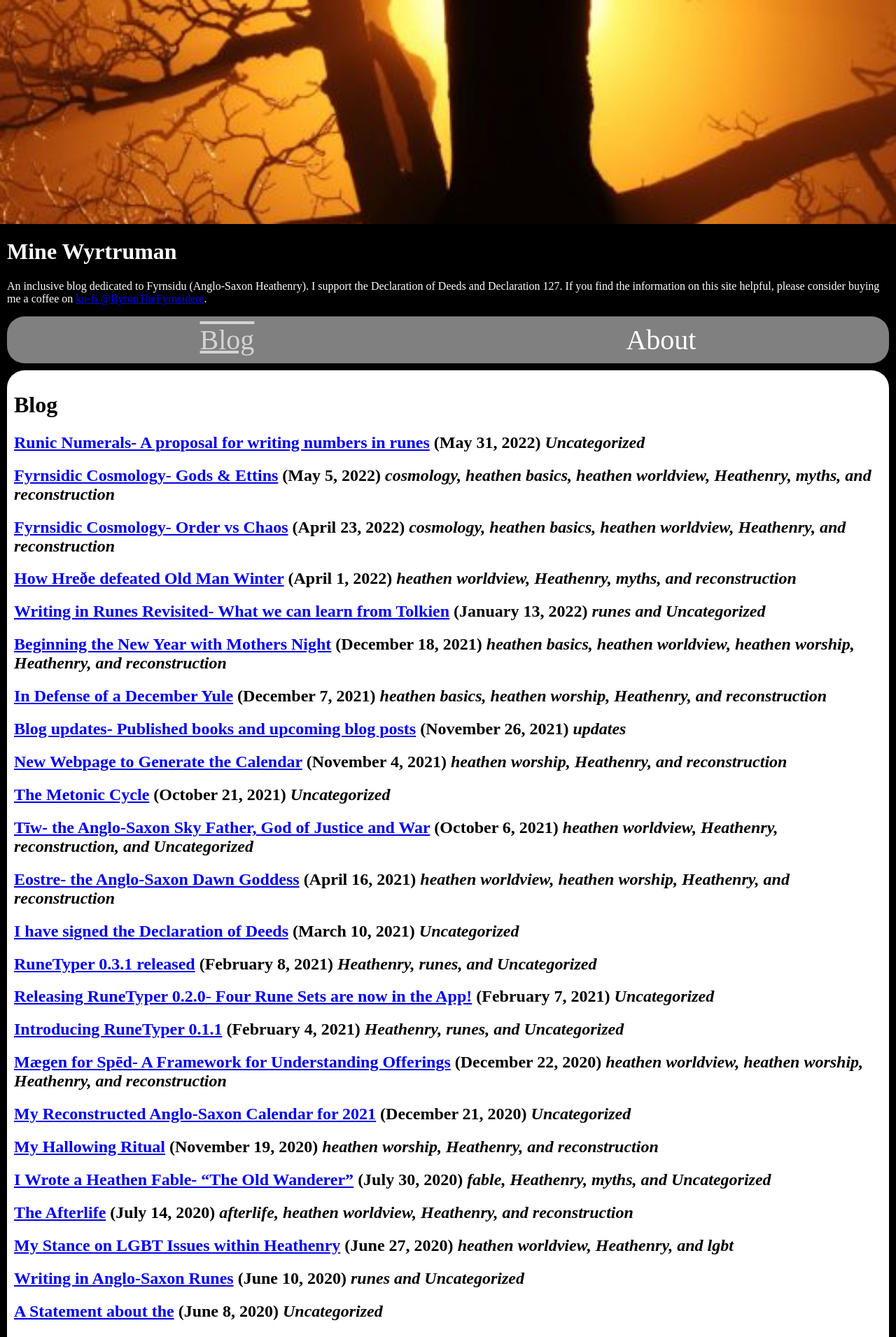
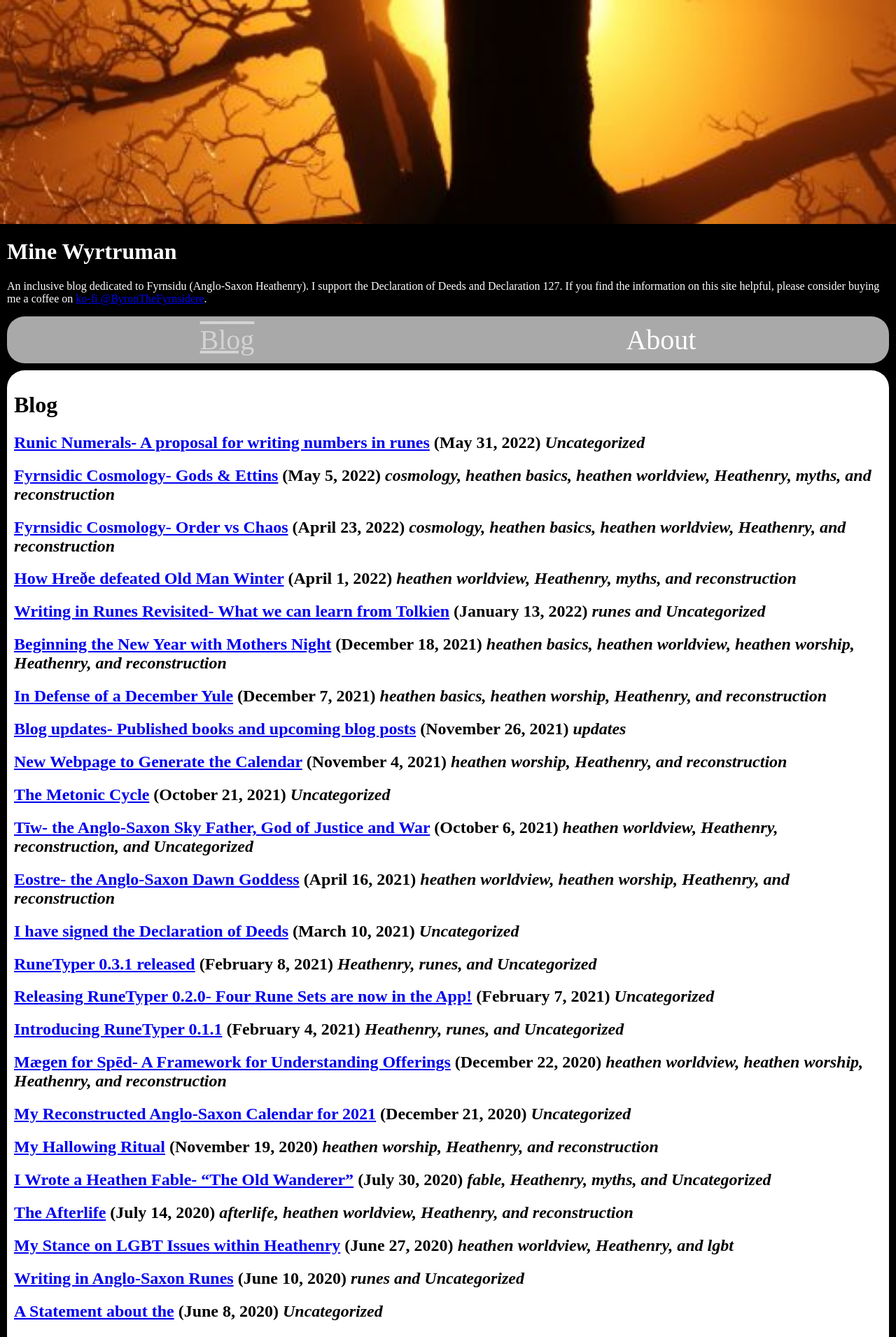
Before and after one commit to byronpendason/byronpendason.github.io, a Jekyll site: the page built from index.md, in a window 1280 px wide. Shown: the top 1910 px of the page at 70% size. Built offline with Jekyll 4.4.1, drawn with Linux system fonts in a browser that asks for light colours; our own code applies the rules of GitHub Pages for plain Markdown files; comment, search, counter and statistics services are not loaded.

Commit message:
Update default.html

```diff
--- a/_layouts/default.html
+++ b/_layouts/default.html
@@ -37,7 +37,7 @@
       }
       nav ul {
         display: flex;
-        background-color: gray;
+        background-color: darkgray;
         color: black;
         list-style: none;
         margin: 10px;
```
